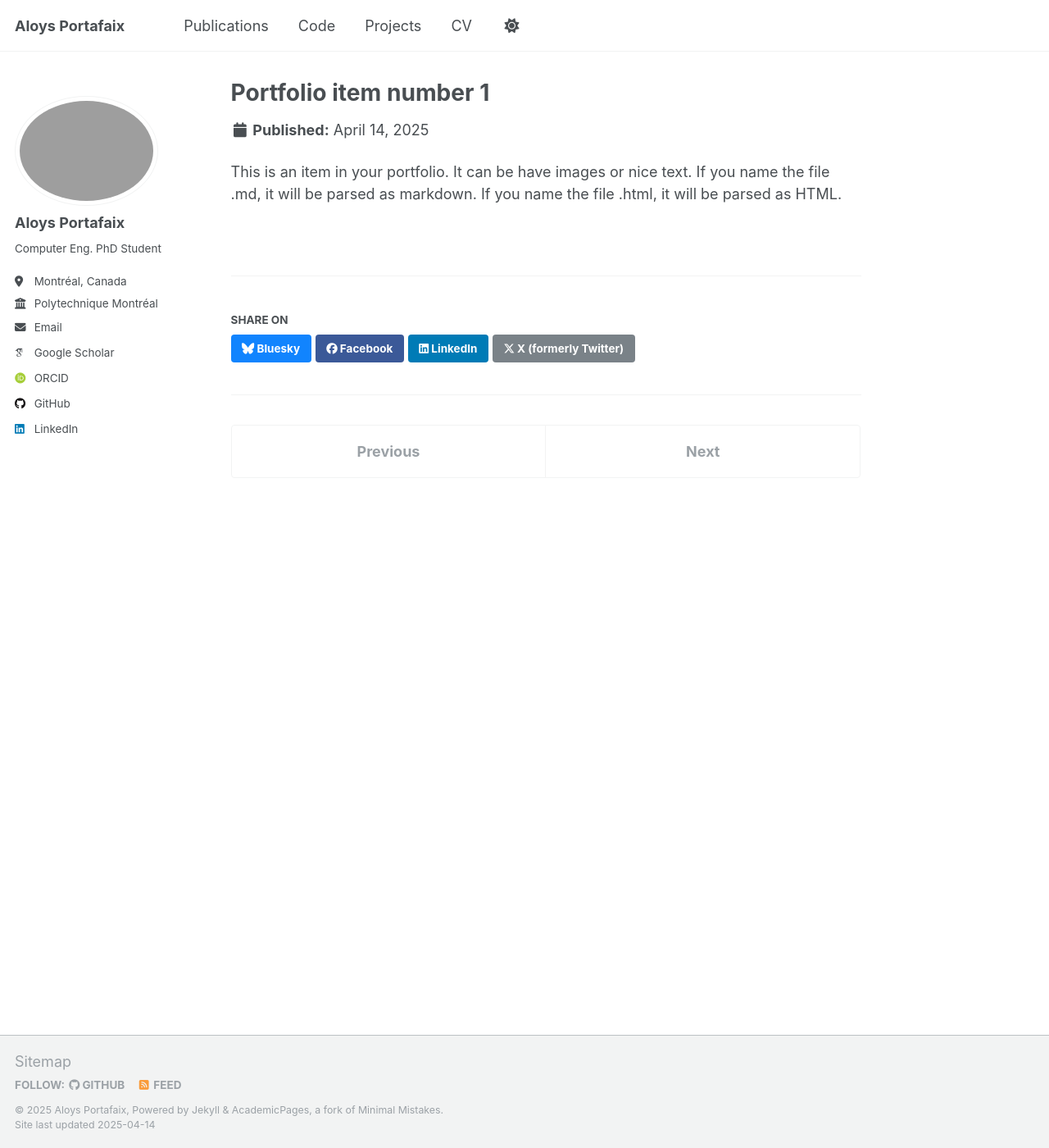
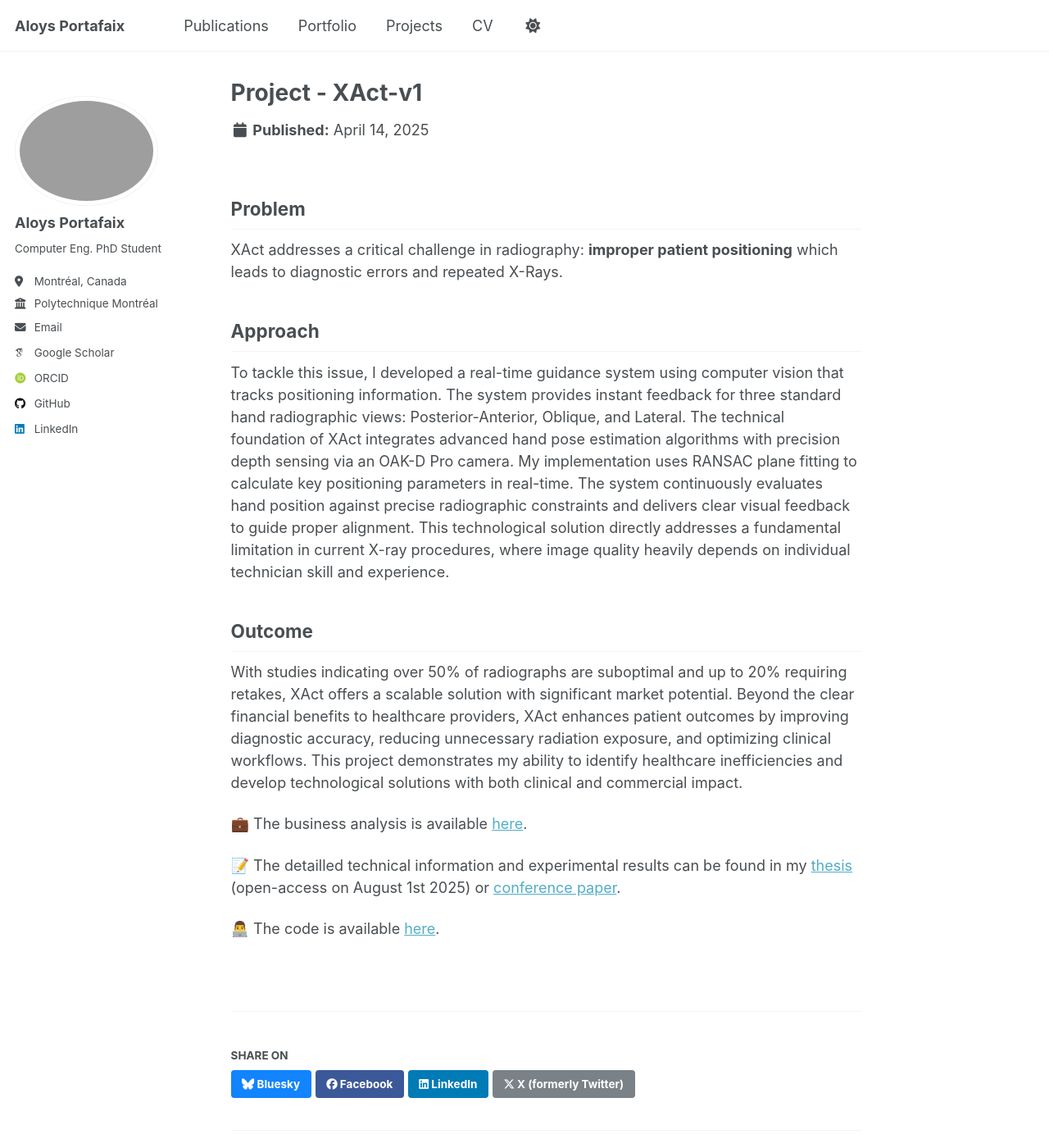
Before and after one commit to aloyspx/aloyspx.github.io, a Jekyll site: the page built from _portfolio/portfolio-1.md, in a window 1280 px wide and 1400 px high. Shown: the whole window at 82% size. Built offline with Jekyll 4.4.1, drawn with Linux system fonts in a browser that asks for light colours; some web fonts are replaced.

```diff
--- a/_data/navigation.yml
+++ b/_data/navigation.yml
@@ -11,7 +11,7 @@ main:
   - title: "Publications"
     url: /publications/
 
-  - title: "Code"
+  - title: "Portfolio"
     url: /portfolio/
 
   - title: "Projects"
--- a/_portfolio/portfolio-1.md
+++ b/_portfolio/portfolio-1.md
@@ -1,7 +1,22 @@
 ---
-title: "Portfolio item number 1"
-excerpt: "Short description of portfolio item number 1<br/><img src='/images/500x300.png'>"
+title: "Project - XAct-v1"
+excerpt: "The first iteration of the XAct prototype which aims to aid technicians correctly position patients during X-Rays.<br/><br/><img width='750' src='/images/demo_thesis.gif'>"
 collection: portfolio
 ---
 
-This is an item in your portfolio. It can be have images or nice text. If you name the file .md, it will be parsed as markdown. If you name the file .html, it will be parsed as HTML.
+
+## Problem
+XAct addresses a critical challenge in radiography: **improper patient positioning** which leads to diagnostic errors and repeated X-Rays.
+
+## Approach
+To tackle this issue, I developed a real-time guidance system using computer vision that tracks positioning information. The system provides instant feedback for three standard hand radiographic views: Posterior-Anterior, Oblique, and Lateral.
+The technical foundation of XAct integrates advanced hand pose estimation algorithms with precision depth sensing via an OAK-D Pro camera. My implementation uses RANSAC plane fitting to calculate key positioning parameters in real-time. The system continuously evaluates hand position against precise radiographic constraints and delivers clear visual feedback to guide proper alignment. This technological solution directly addresses a fundamental limitation in current X-ray procedures, where image quality heavily depends on individual technician skill and experience.
+
+## Outcome
+With studies indicating over 50% of radiographs are suboptimal and up to 20% requiring retakes, XAct offers a scalable solution with significant market potential. Beyond the clear financial benefits to healthcare providers, XAct enhances patient outcomes by improving diagnostic accuracy, reducing unnecessary radiation exposure, and optimizing clinical workflows. This project demonstrates my ability to identify healthcare inefficiencies and develop technological solutions with both clinical and commercial impact.
+
+💼 The business analysis is available [here](https://drive.google.com/file/d/157nnKEnz36rstDCohn_lKq9gwT4n_nvS/view?usp=sharing).
+
+📝 The detailled technical information and experimental results can be found in my [thesis](https://spectrum.library.concordia.ca/id/eprint/992737/) (open-access on August 1st 2025) or [conference paper](https://www.spiedigitallibrary.org/conference-proceedings-of-spie/12929/1292910/Computer-vision-based-guidance-tool-for-correct-radiographic-hand-positioning/10.1117/12.3005807.short).
+
+👨‍💻 The code is available [here](https://github.com/aloyspx/XAct).
```
Also changed, not shown: _portfolio/portfolio-2.html (deleted, +0 -7 lines), _portfolio/portfolio-2.md (added, +15 -0 lines), _portfolio/portfolio-4.md (added, +13 -0 lines), _portfolio/portfolio-5.md (added, +18 -0 lines), _portfolio/portfolio-6.md (added, +13 -0 lines), images/demo_kits.png (added), images/modatts_res.png (added), 3 other files.
